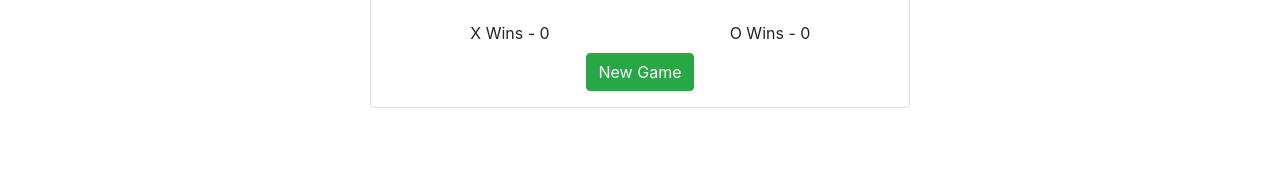
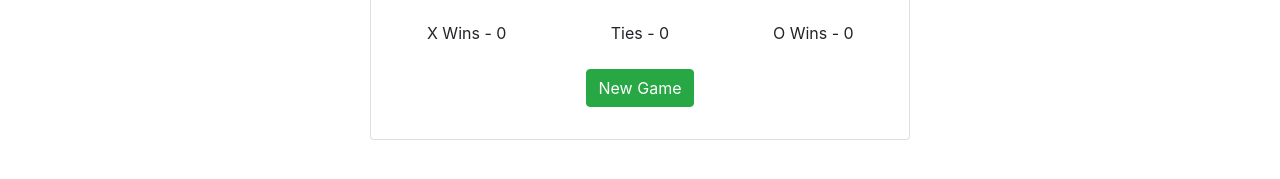
Before and after one commit to rudenate3/ttt-vanilla-js, a website built with webpack: page index.html in a window 1280 px wide. Shown: the part 213-392 px from the top of the page. Built offline with nearby package versions, Linux system fonts and the light colour scheme.

Commit message:
Tie UI
- (feature) Implemented basic tie UI for displaying tie information.

```diff
--- a/assets/scripts/game/gameLogic.js
+++ b/assets/scripts/game/gameLogic.js
@@ -42,8 +42,9 @@ const onWin = function (player) {
 
 const onTie = function () {
   gameEnded = true
+  ties++
+  pageObject.tiesSpan.html(ties)
   alert('Tie game')
-  ties++
 }
 
 const addMove = function (square, player) {
--- a/assets/scripts/pageObject.js
+++ b/assets/scripts/pageObject.js
@@ -2,6 +2,7 @@ const pageObject = {
   // Game Ui
   xWinsSpan: $('#x-wins'),
   oWinsSpan: $('#o-wins'),
+  tiesSpan: $('#ties'),
   // Game Logic
   gameBoardContainer: $('#game-board-container'),
   // Main App
--- a/index.html
+++ b/index.html
@@ -42,14 +42,17 @@
           </div>
           <div class="footer m-3">
             <div class="row p-2">
-              <div class="col-md-6">
+              <div class="col-md-4">
                 X Wins - <span id="x-wins">0</span>
               </div>
-              <div class="col-md-6">
+              <div class="col-md-4">
+                Ties - <span id="ties">0</span>
+              </div>
+              <div class="col-md-4">
                 O Wins - <span id="o-wins">0</span>
               </div>
             </div>
-            <button id="new-game-button" class="btn btn-success">New Game</button>
+            <button id="new-game-button" class="btn btn-success m-3">New Game</button>
           </div>
         </div>
       </div>
```
